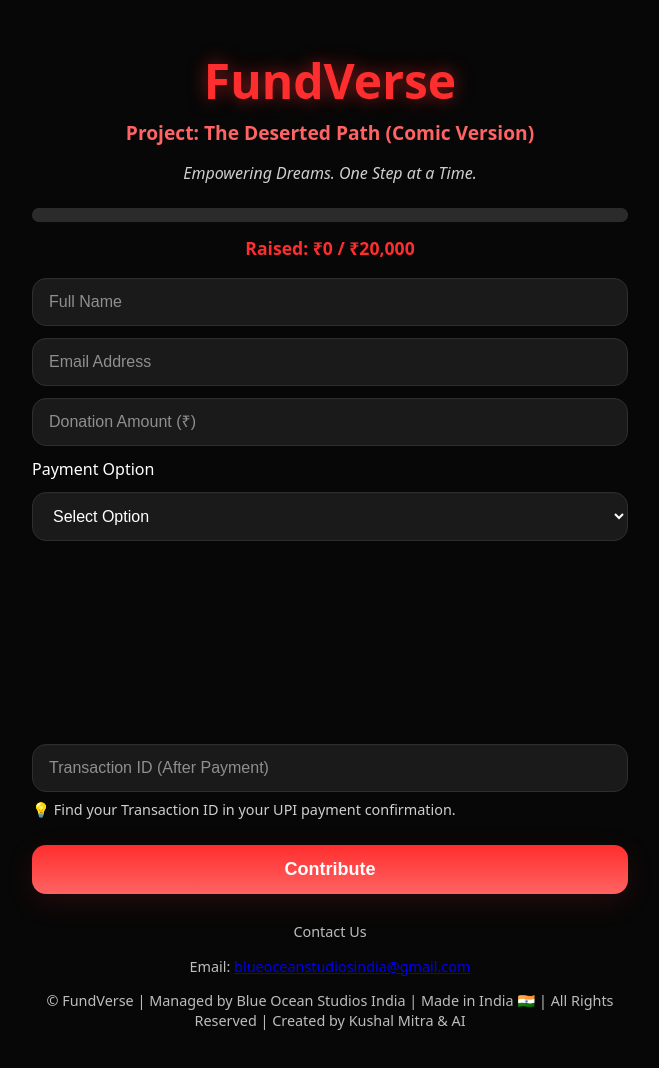
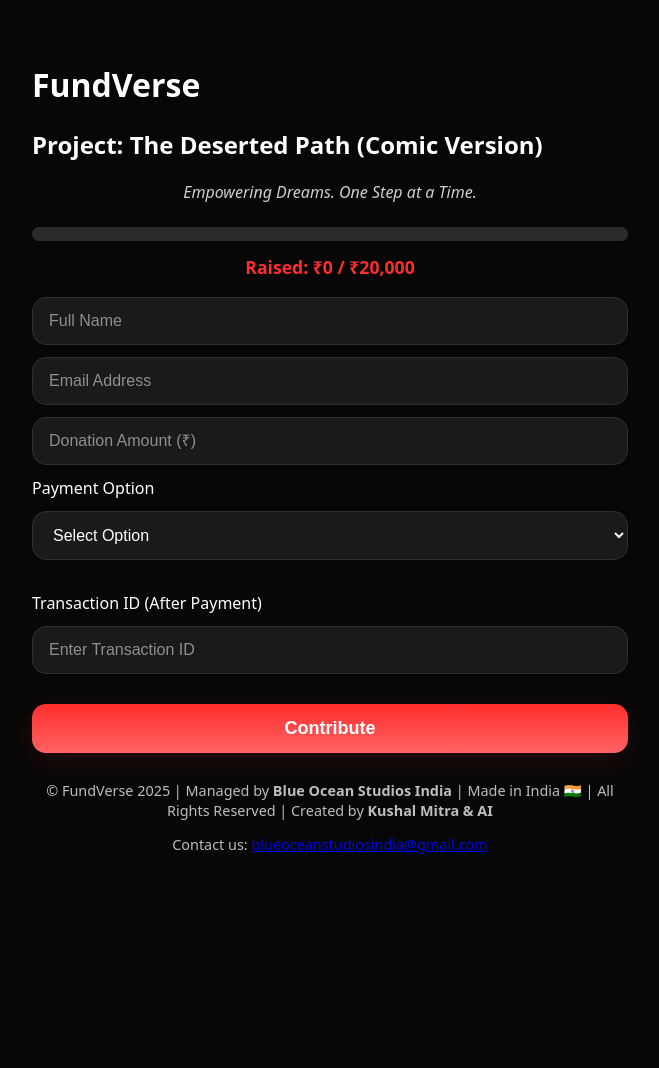
Before and after one commit to HKBSubs69/FundVerse, a plain HTML site: page index.html in a window 1280 px wide. Shown: the whole page, without its empty margins (310-969 px from the left). After the commit the page ends 892 px from the top, so only its background shows below. Drawn offline with Linux system fonts and the light colour scheme; no server answers.

Commit message:
Update index.html

```diff
--- a/index.html
+++ b/index.html
@@ -3,14 +3,14 @@
   <head>
     <meta charset="UTF-8" />
     <meta name="viewport" content="width=device-width, initial-scale=1.0" />
-  <title>FundVerse | Comic Project</title>
+    <title>FundVerse | Support the Project</title>
     <link rel="stylesheet" href="main.css" />
-  <script type="module" src="main.js" defer></script>
   </head>
+
   <body>
     <div class="container">
-    <h1 class="title">FundVerse</h1>
-    <h2 class="subtitle">Project: The Deserted Path (Comic Version)</h2>
+      <h1>FundVerse</h1>
+      <h2>Project: The Deserted Path (Comic Version)</h2>
       <p class="tagline">Empowering Dreams. One Step at a Time.</p>
 
       <div class="progress-container">
@@ -30,22 +30,40 @@
           <option value="upiQR">UPI QR</option>
         </select>
 
-      <div id="upiDetails" class="hidden">
-        <p id="upiText"></p>
-        <canvas id="qrCanvas" class="hidden"></canvas>
+        <div id="upiDetails" class="upi-info"></div>
+
+        <label for="txnId">Transaction ID (After Payment)</label>
+        <input type="text" id="txnId" placeholder="Enter Transaction ID" required />
+
+        <!-- reCAPTCHA -->
+        <div class="recaptcha-container">
+          <div
+            class="g-recaptcha"
+            data-sitekey="6LfbW_wrAAAAAKjvTI2I__UrtZfd1pvJHMcbEc94"
+            data-callback="onRecaptchaSuccess"
+          ></div>
         </div>
 
-      <input type="text" id="txnId" placeholder="Transaction ID (After Payment)" required />
-      <p class="hint">💡 Find your Transaction ID in your UPI payment confirmation.</p>
-
-      <button type="submit">Contribute</button>
+        <button type="submit" id="submitBtn">Contribute</button>
       </form>
 
       <footer>
-      <p>Contact Us</p>
-      <p>Email: <a href="mailto:blueoceanstudiosindia@gmail.com">blueoceanstudiosindia@gmail.com</a></p>
-      <p>© FundVerse <span id="year"></span> | Managed by Blue Ocean Studios India | Made in India 🇮🇳 | All Rights Reserved | Created by Kushal Mitra & AI</p>
+        <p>
+          © FundVerse 2025 |
+          Managed by <strong>Blue Ocean Studios India</strong> |
+          Made in India 🇮🇳 |
+          All Rights Reserved |
+          Created by <strong>Kushal Mitra & AI</strong>
+        </p>
+        <p>
+          Contact us:
+          <a href="mailto:blueoceanstudiosindia@gmail.com">blueoceanstudiosindia@gmail.com</a>
+        </p>
       </footer>
     </div>
+
+    <!-- Firebase + Script -->
+    <script type="module" src="main.js"></script>
+    <script src="https://www.google.com/recaptcha/api.js" async defer></script>
   </body>
 </html>
```
Lines whose indentation alone changed are shown as unchanged.
